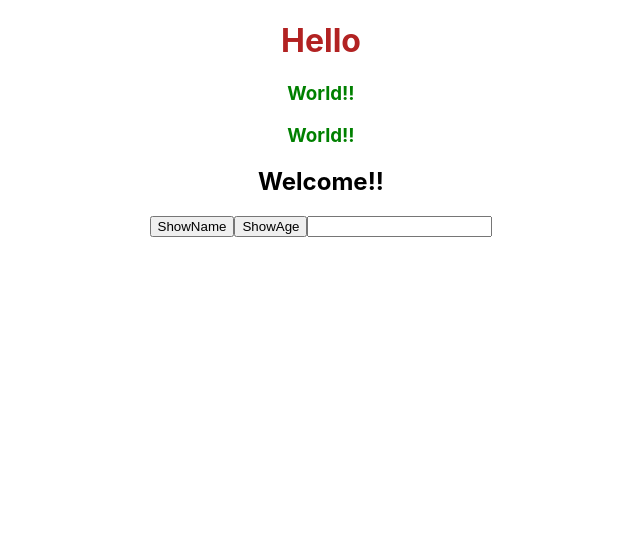
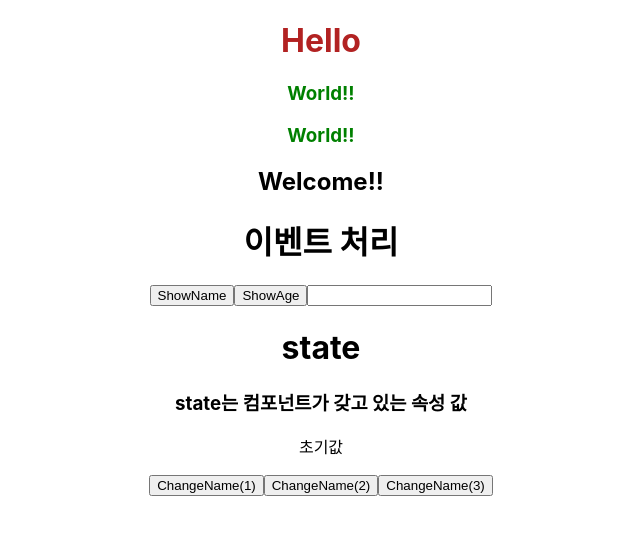
Before and after one commit to cjy324/react_exam, a React (Create React App) app: page / in a window 1280 px wide. Shown: the top 534 px of the page, without its empty margins (319-959 px from the left). Built offline with nearby package versions, Linux system fonts and the light colour scheme.

Commit message:
21.06.02 state 기초, 다양한 함수 적용 방식

```diff
--- a/src/App.js
+++ b/src/App.js
@@ -1,6 +1,7 @@
 import './App.css';
 import Hello from './component/Hello';
 import Event from './component/Event';
+import State from './component/State';
 import Welcome from './component/Welcome';
 
 //함수형 컴포넌트
@@ -36,6 +37,7 @@ function App() {
       <Hello />
       <Welcome />
       <Event />
+      <State />
     </div>
   );
 }
--- a/src/component/Event.js
+++ b/src/component/Event.js
@@ -15,6 +15,7 @@ export default function Event (){
 
   return(
     <div>
+      <h1>이벤트 처리</h1>
       <button onClick={showName}>ShowName</button>
 
       <button onClick={() => {
--- /dev/null
+++ b/src/component/State.js
@@ -0,0 +1,48 @@
+
+//state는 컴포넌트가 갖고 있는 속성 값
+//state값이 변하면 자동으로 리엑트가 감지하고 ui를 자동으로 바꿔줌(화면이 자동 업데이트 됨)
+
+import { useState } from "react";
+
+export default function State (){
+
+  //useState를 사용해야 한다.
+  const [name, setName] = useState("초기값");
+
+  //함수 적용방식 1
+  function changeName1(){
+    const newName = name === "Mike" ? "Jane" : "Mike";
+    setName(newName)
+  };
+  //함수 적용방식 2
+  function changeName2(){
+    setName(name === "Mike" ? "Jane" : "Mike")
+  };
+
+  return(
+    <div>
+      <h1>state</h1>
+      <h3>state는 컴포넌트가 갖고 있는 속성 값</h3>
+      <p>{name}</p>
+      {/* 함수 적용방식 1 */}
+      <button onClick={changeName1}>ChangeName(1)</button>
+      {/* 함수 적용방식 2 */}
+      <button onClick={changeName2}>ChangeName(2)</button>
+      {/* 함수 적용방식 3 */}
+      <button onClick={() => {
+        setName(name === "Mike" ? "Jane" : "Mike")
+      }}>ChangeName(3)</button>
+    </div>
+  )
+};
+
+/* '=', '==', '==='의 차이??
+'=' : value의 값
+예) number=2;
+
+'==' : value와 value를 비교
+예) a=2, b=3 일 때, a==b  =>  false;
+
+'===' : value와 type까지 비교
+예) a=2 일 때, a===2는 true, a==="2"는 false;
+*/
```
